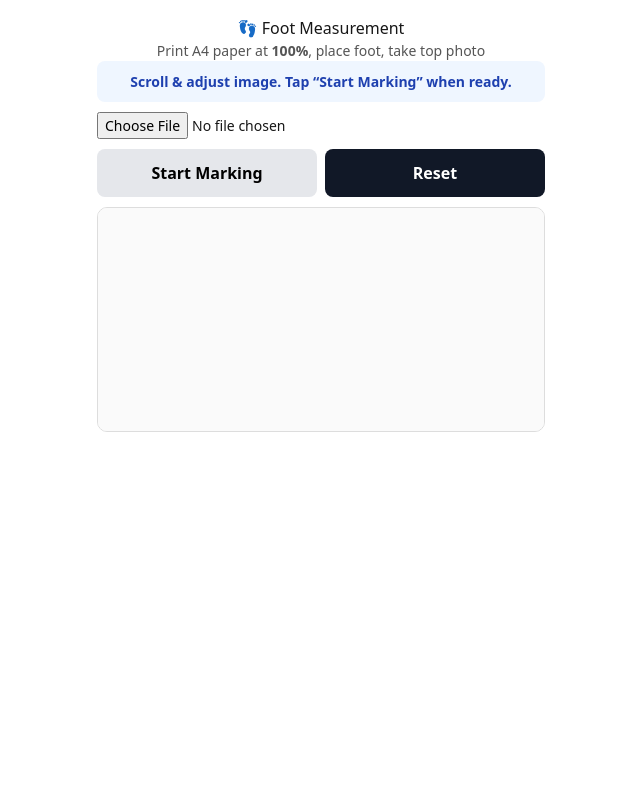
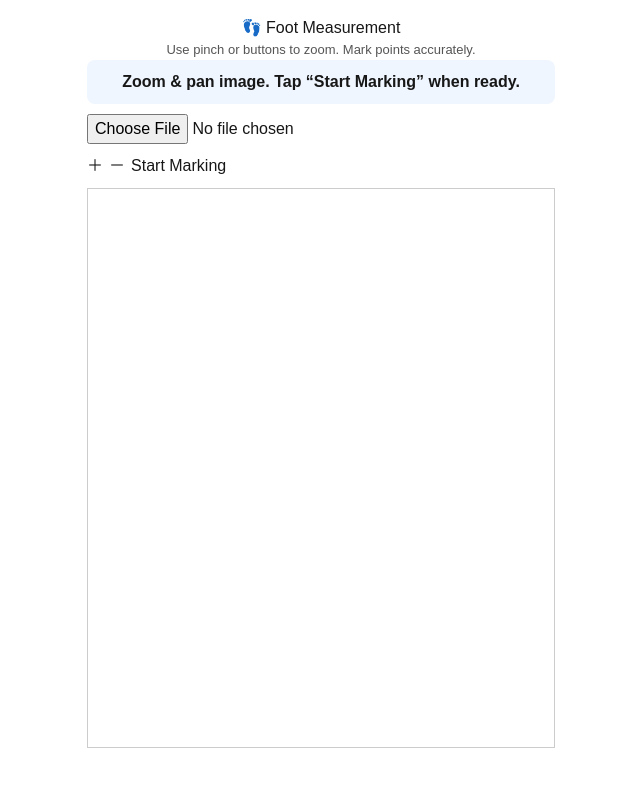
Before and after one commit to Shivaay044/footscale, a Next.js app: page / in a window 1280 px wide. Shown: the top 786 px of the page, without its empty margins (319-959 px from the left). Built offline with nearby package versions, Linux system fonts and the light colour scheme.

Commit message:
fix mark issue

```diff
--- a/app/page.tsx
+++ b/app/page.tsx
@@ -4,20 +4,15 @@ import { useEffect, useRef, useState } from "react";
 
 /* ================= TYPES ================= */
 
-type Point = {
-  x: number;
-  y: number;
-};
-
-type Result = {
-  mm: string;
-  size: string;
-};
+type Point = { x: number; y: number };
+type Result = { mm: string; size: string };
 
 /* ================= HELPERS ================= */
 
-function distance(p1: Point, p2: Point): number {
-  return Math.hypot(p2.x - p1.x, p2.y - p1.y);
+const A4_WIDTH_MM = 210;
+
+function distance(a: Point, b: Point): number {
+  return Math.hypot(b.x - a.x, b.y - a.y);
 }
 
 function getShoeSize(mm: number): string {
@@ -30,16 +25,17 @@ function getShoeSize(mm: number): string {
 }
 
 function getInstruction(step: number, marking: boolean): string {
-  if (!marking) return "Scroll & adjust image. Tap “Start Marking” when ready.";
+  if (!marking) return "Zoom & pan image. Tap “Start Marking” when ready.";
 
-  const steps = [
-    "Step 1: Tap LEFT edge of A4 paper",
-    "Step 2: Tap RIGHT edge of A4 paper",
-    "Step 3: Tap TOE of foot",
-    "Step 4: Tap HEEL of foot",
-    "Measurement complete ✅",
-  ];
-  return steps[step] ?? "";
+  return (
+    [
+      "Tap LEFT edge of A4 paper",
+      "Tap RIGHT edge of A4 paper",
+      "Tap TOE of foot",
+      "Tap HEEL of foot",
+      "Done ✅",
+    ][step] ?? ""
+  );
 }
 
 /* ================= COMPONENT ================= */
@@ -50,227 +46,189 @@ export default function Home() {
   const [image, setImage] = useState<HTMLImageElement | null>(null);
   const [points, setPoints] = useState<Point[]>([]);
   const [result, setResult] = useState<Result | null>(null);
-  const [isMarking, setIsMarking] = useState<boolean>(false);
+  const [isMarking, setIsMarking] = useState(false);
 
-  /* ---------- IMAGE UPLOAD ---------- */
+  /* ---- Transform state ---- */
+  const [scale, setScale] = useState(1);
+  const [offset, setOffset] = useState({ x: 0, y: 0 });
+  const isPanning = useRef(false);
+  const lastPos = useRef({ x: 0, y: 0 });
 
-  function handleImageUpload(e: React.ChangeEvent<HTMLInputElement>): void {
+  /* ================= IMAGE LOAD ================= */
+
+  function handleImageUpload(e: React.ChangeEvent<HTMLInputElement>) {
     const file = e.target.files?.[0];
     if (!file) return;
 
     const img = new Image();
     img.onload = () => {
-      const canvas = canvasRef.current;
-      if (!canvas) return;
-
-      const ctx = canvas.getContext("2d");
-      if (!ctx) return;
-
+      const canvas = canvasRef.current!;
       canvas.width = img.width;
       canvas.height = img.height;
-      ctx.drawImage(img, 0, 0);
 
       setImage(img);
       setPoints([]);
       setResult(null);
-      setIsMarking(false);
+      setScale(1);
+      setOffset({ x: 0, y: 0 });
+
+      redraw(img, [], 1, { x: 0, y: 0 });
     };
 
     img.src = URL.createObjectURL(file);
   }
 
-  /* ---------- POINTER HANDLING ---------- */
+  /* ================= DRAW ================= */
 
-  function handlePointerDown(e: React.PointerEvent<HTMLCanvasElement>): void {
-    if (!isMarking || !image || points.length >= 4) return;
+  function redraw(
+    img: HTMLImageElement,
+    pts: Point[],
+    sc: number,
+    off: { x: number; y: number }
+  ) {
+    const canvas = canvasRef.current!;
+    const ctx = canvas.getContext("2d")!;
 
-    e.preventDefault();
+    ctx.setTransform(1, 0, 0, 1, 0, 0);
+    ctx.clearRect(0, 0, canvas.width, canvas.height);
 
-    const canvas = canvasRef.current;
-    if (!canvas) return;
+    ctx.setTransform(sc, 0, 0, sc, off.x, off.y);
+    ctx.drawImage(img, 0, 0);
 
-    const rect = canvas.getBoundingClientRect();
-
-    const x = (e.clientX - rect.left) * (canvas.width / rect.width);
-    const y = (e.clientY - rect.top) * (canvas.height / rect.height);
-
-    const ctx = canvas.getContext("2d");
-    if (!ctx) return;
-
-    ctx.fillStyle = points.length < 2 ? "#2563eb" : "#dc2626";
-
+    pts.forEach((p, i) => {
+      ctx.fillStyle = i < 2 ? "#2563eb" : "#dc2626";
       ctx.beginPath();
-    ctx.arc(x, y, 7, 0, Math.PI * 2);
+      ctx.arc(p.x, p.y, 6 / sc, 0, Math.PI * 2);
       ctx.fill();
-
-    setPoints((prev) => [...prev, { x, y }]);
+    });
   }
 
-  /* ---------- AUTO STOP MARKING ---------- */
+  useEffect(() => {
+    if (image) redraw(image, points, scale, offset);
+  }, [points, scale, offset]);
+
+  /* ================= POINTER ================= */
+
+  function toImageCoords(e: React.PointerEvent): Point {
+    const rect = canvasRef.current!.getBoundingClientRect();
+    const x = (e.clientX - rect.left - offset.x) / scale;
+    const y = (e.clientY - rect.top - offset.y) / scale;
+    return { x, y };
+  }
+
+  function onPointerDown(e: React.PointerEvent<HTMLCanvasElement>) {
+    if (!image) return;
+
+    if (isMarking) {
+      if (points.length >= 4) return;
+      const p = toImageCoords(e);
+      setPoints((prev) => [...prev, p]);
+    } else {
+      isPanning.current = true;
+      lastPos.current = { x: e.clientX, y: e.clientY };
+    }
+  }
+
+  function onPointerMove(e: React.PointerEvent<HTMLCanvasElement>) {
+    if (!isPanning.current) return;
+
+    const dx = e.clientX - lastPos.current.x;
+    const dy = e.clientY - lastPos.current.y;
+
+    lastPos.current = { x: e.clientX, y: e.clientY };
+    setOffset((o) => ({ x: o.x + dx, y: o.y + dy }));
+  }
+
+  function onPointerUp() {
+    isPanning.current = false;
+  }
+
+  /* ================= ZOOM ================= */
+
+  function zoom(factor: number) {
+    setScale((s) => Math.min(4, Math.max(1, s * factor)));
+  }
+
+  /* ================= CALCULATION ================= */
 
   useEffect(() => {
-    if (points.length === 4) {
+    if (points.length !== 4) return;
+
     setIsMarking(false);
 
-      const paperWidthPx = distance(points[0], points[1]);
+    const paperPx = distance(points[0], points[1]);
     const footPx = distance(points[2], points[3]);
 
-      const mmPerPixel = 210 / paperWidthPx;
-      const footMM = footPx * mmPerPixel;
+    const mm = (footPx * A4_WIDTH_MM) / paperPx;
 
     setResult({
-        mm: footMM.toFixed(1),
-        size: getShoeSize(footMM),
+      mm: mm.toFixed(1),
+      size: getShoeSize(mm),
     });
-    }
   }, [points]);
-
-  /* ---------- RESET ---------- */
-
-  function resetMeasurement(): void {
-    if (!image || !canvasRef.current) return;
-
-    const ctx = canvasRef.current.getContext("2d");
-    if (!ctx) return;
-
-    ctx.clearRect(0, 0, canvasRef.current.width, canvasRef.current.height);
-    ctx.drawImage(image, 0, 0);
-
-    setPoints([]);
-    setResult(null);
-    setIsMarking(false);
-  }
 
   /* ================= UI ================= */
 
   return (
-    <main
-      style={{
-        maxWidth: 480,
-        margin: "auto",
-        padding: 16,
-        fontFamily: "system-ui, sans-serif",
-      }}
-    >
-      <h1 style={{ textAlign: "center" }}>👣 Foot Measurement</h1>
+    <main style={{ maxWidth: 500, margin: "auto", padding: 16 }}>
+      <h2 style={{ textAlign: "center" }}>👣 Foot Measurement</h2>
 
-      <p
-        style={{
-          textAlign: "center",
-          fontSize: 14,
-          color: "#555",
-        }}
-      >
-        Print A4 paper at <b>100%</b>, place foot, take top photo
+      <p style={{ fontSize: 13, textAlign: "center", color: "#555" }}>
+        Use pinch or buttons to zoom. Mark points accurately.
       </p>
 
-      {/* Instruction */}
       <div
         style={{
           background: "#eff6ff",
-          color: "#1e40af",
           padding: 10,
           borderRadius: 8,
           textAlign: "center",
           fontWeight: 600,
           marginBottom: 10,
-          fontSize: 14,
         }}
       >
         {getInstruction(points.length, isMarking)}
       </div>
 
-      {/* Upload */}
       <input
         type="file"
         accept="image/*"
         onChange={handleImageUpload}
+        style={{ width: "100%", marginBottom: 10 }}
+      />
+
+      {/* Controls */}
+      <div style={{ display: "flex", gap: 6, marginBottom: 10 }}>
+        <button onClick={() => zoom(1.2)}>＋</button>
+        <button onClick={() => zoom(0.8)}>－</button>
+        <button onClick={() => setIsMarking(true)}>Start Marking</button>
+      </div>
+
+      {/* Canvas */}
+      <canvas
+        ref={canvasRef}
+        onPointerDown={onPointerDown}
+        onPointerMove={onPointerMove}
+        onPointerUp={onPointerUp}
         style={{
           width: "100%",
-          marginBottom: 10,
-          fontSize: 14,
+          height: "70vh",
+          border: "1px solid #ccc",
+          touchAction: "none",
         }}
       />
 
-      {/* Controls */}
-      <div
-        style={{
-          display: "flex",
-          gap: 8,
-          marginBottom: 10,
-        }}
-      >
-        <button
-          onClick={() => setIsMarking(true)}
-          disabled={!image || isMarking}
-          style={{
-            flex: 1,
-            padding: 12,
-            borderRadius: 8,
-            background: isMarking ? "#2563eb" : "#e5e7eb",
-            color: isMarking ? "#fff" : "#000",
-            border: "none",
-            fontWeight: 600,
-          }}
-        >
-          {isMarking ? "Marking Enabled" : "Start Marking"}
-        </button>
-
-        <button
-          onClick={resetMeasurement}
-          style={{
-            flex: 1,
-            padding: 12,
-            borderRadius: 8,
-            background: "#111827",
-            color: "#fff",
-            border: "none",
-            fontWeight: 600,
-          }}
-        >
-          Reset
-        </button>
-      </div>
-
-      {/* Canvas Container */}
-      <div
-        style={{
-          maxHeight: "65vh",
-          overflow: "auto",
-          borderRadius: 10,
-          border: "1px solid #ddd",
-        }}
-      >
-        <canvas
-          ref={canvasRef}
-          onPointerDown={handlePointerDown}
-          style={{
-            width: "100%",
-            display: "block",
-            background: "#fafafa",
-            touchAction: isMarking ? "none" : "pan-y",
-          }}
-        />
-      </div>
-
-      {/* Result */}
       {result && (
         <div
           style={{
             marginTop: 16,
-            padding: 16,
-            borderRadius: 12,
+            padding: 12,
+            borderRadius: 10,
             background: "#f0fdf4",
-            border: "1px solid #bbf7d0",
           }}
         >
-          <h2 style={{ marginBottom: 8 }}>📏 Result</h2>
-          <p>
-            Foot Length: <b>{result.mm} mm</b>
-          </p>
-          <p>
-            Recommended Size: <b>{result.size}</b>
-          </p>
+          <b>Foot Length:</b> {result.mm} mm <br />
+          <b>Recommended Size:</b> {result.size}
         </div>
       )}
     </main>
```
Lines whose indentation alone changed are shown as unchanged.
